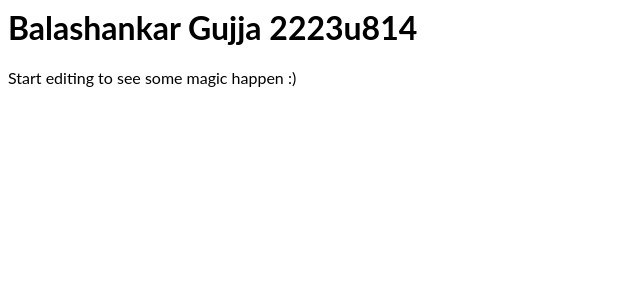
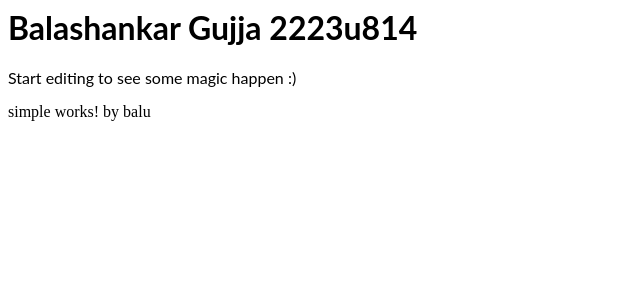
Before and after one commit to balashankar1180/Angular, an Angular app: page / in a window 1280 px wide. Shown: the top 300 px of the page, without its empty margins (0-640 px from the left). Built offline with nearby package versions, Linux system fonts and the light colour scheme.

Commit message:
2 files modified, 3 added

```diff
--- a/src/app/app.component.html
+++ b/src/app/app.component.html
@@ -2,3 +2,4 @@
 <p>
   Start editing to see some magic happen :)
 </p>
+<app-simple></app-simple>
--- a/src/app/app.module.ts
+++ b/src/app/app.module.ts
@@ -3,11 +3,12 @@ import { BrowserModule } from '@angular/platform-browser';
 import { FormsModule } from '@angular/forms';
 
 import { AppComponent } from './app.component';
+import { SimpleComponent } from './simple/simple.component';
 
 
 @NgModule({
   imports:      [ BrowserModule, FormsModule ],
-  declarations: [ AppComponent ],
+  declarations: [ AppComponent, SimpleComponent ],
   bootstrap:    [ AppComponent ]
 })
 export class AppModule { }
--- /dev/null
+++ b/src/app/simple/simple.component.html
@@ -0,0 +1,3 @@
+<p>
+simple works! by {{userText}}
+</p>
--- /dev/null
+++ b/src/app/simple/simple.component.ts
@@ -0,0 +1,10 @@
+import { Component, OnInit } from '@angular/core';
+
+@Component({
+  selector: 'app-simple',
+  templateUrl: './simple.component.html',
+  styleUrls: ['./simple.component.css']
+})
+export class SimpleComponent {
+userText: string = "balu";
+}
```
Also changed, not shown: src/app/simple/simple.component.css (added).
